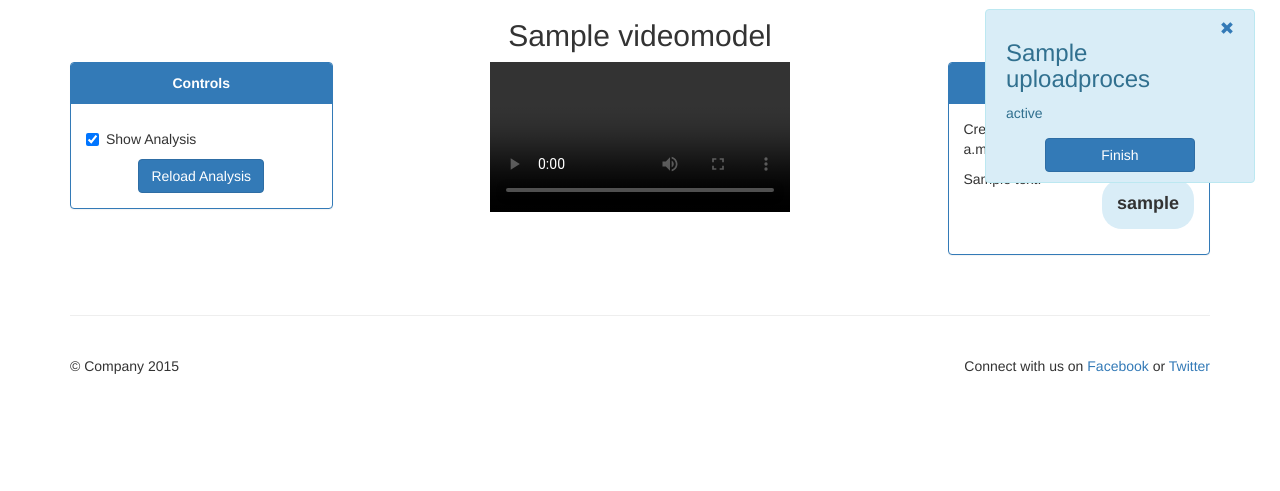
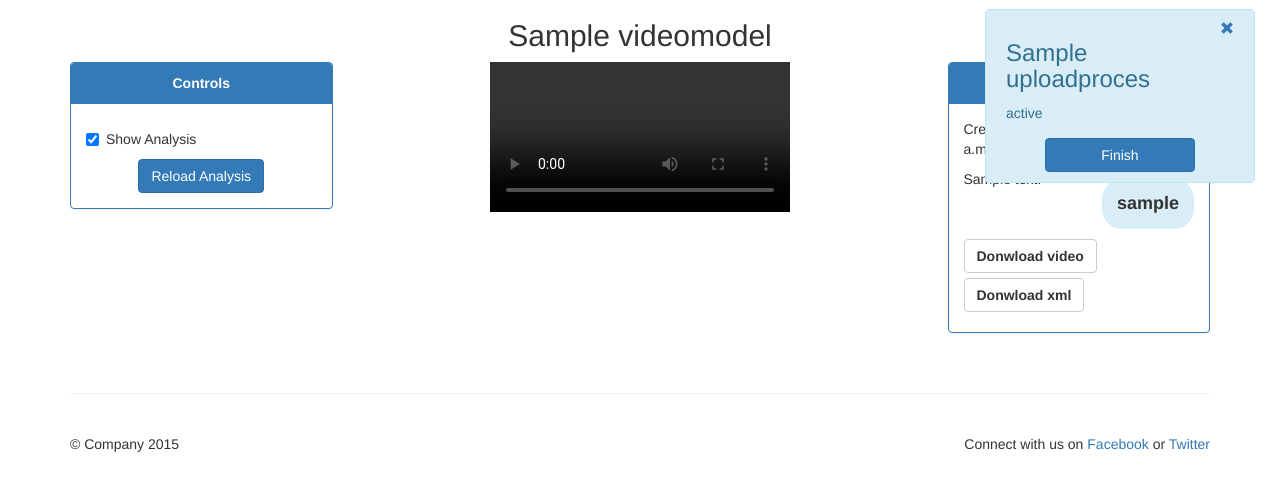
Before and after one commit to iago-suarez/ancoweb-TFG, a Django app: page /videos/1/ in a window 1280 px wide; the page is wider, and only the part inside the window is pictured. Shown: the part 51-542 px from the top of that part. Run offline with Django 3.2, Linux system fonts and the light colour scheme; a user stored in the database is signed in; tables that the repository leaves empty hold one stand-in row (values such as "Sample post"); data that the repository does not hold is empty; some libraries are stand-ins or nearby versions.

Commit message:
- Creads botones para descargar/ver el vídeo y el fichero xml

```diff
--- a/src/static/site/css/main.css
+++ b/src/static/site/css/main.css
@@ -122,7 +122,12 @@ body {
     padding: 15px;
     font-weight: bold;
     border-radius: 20px;
+    margin-left: 10px;
     float: right;
+}
+
+.top-5p{
+    margin-bottom: 5px;
 }
 
 #search-video-form {
--- a/src/templates/videos/details.html
+++ b/src/templates/videos/details.html
@@ -68,6 +68,8 @@
                         <p> Creation Date: {{ object.creation_timestamp }} </p>
                         <h4 class="owner-label"> {{ object.owner }} </h4>
                         <p>{{ object.description}}</p>
+                        <a class="btn btn-default top-5p" href="{{object.video.url}}"> <strong>Donwload video</strong> </a>
+                        <a class="btn btn-default top-5p" href="{{object.detected_objs.url}}"> <strong>Donwload xml</strong> </a>
                     </div>
                 </div>
             </div>
```
